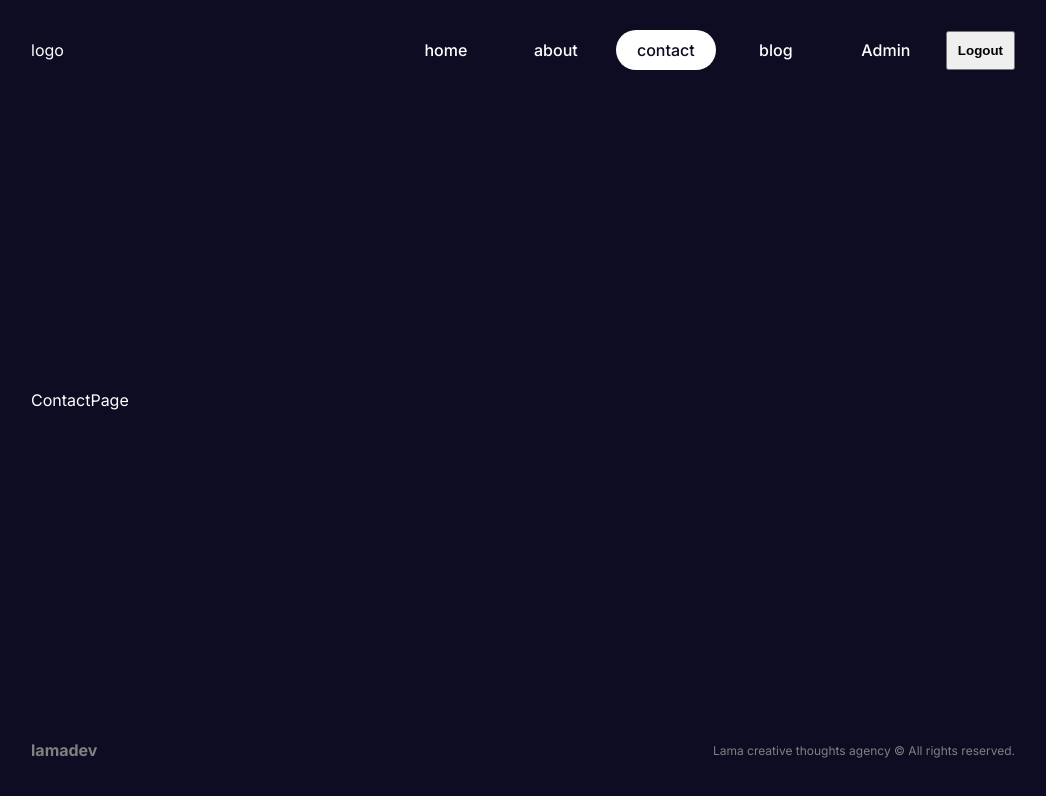
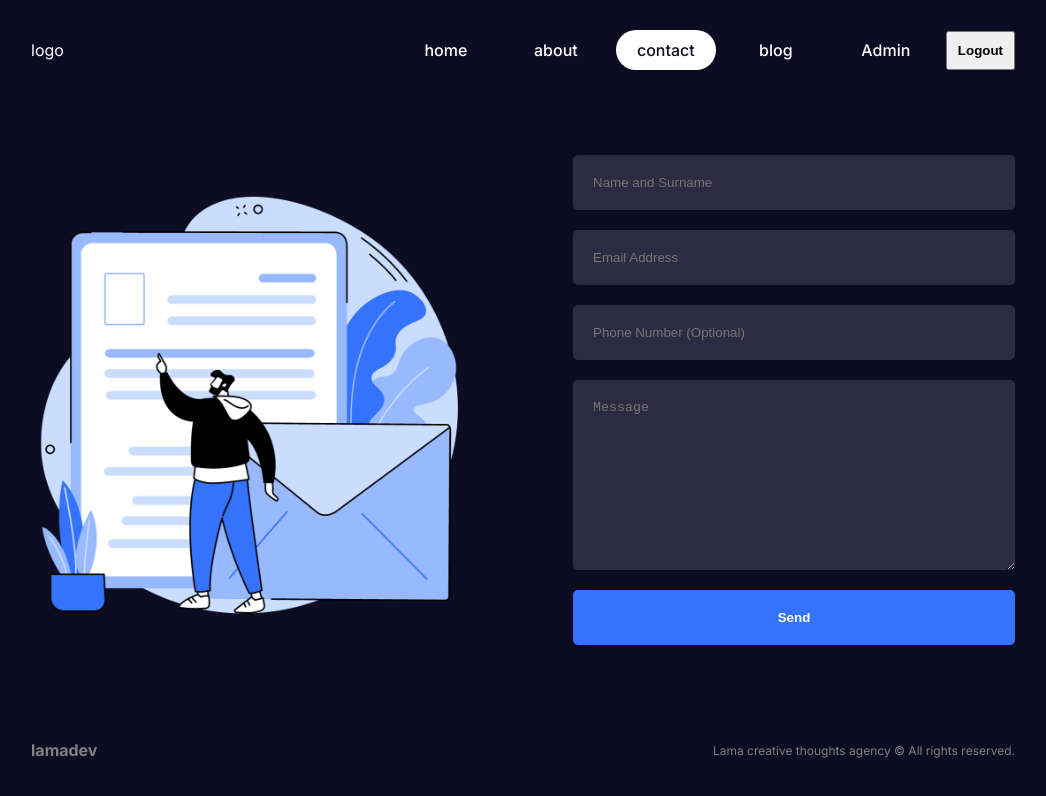
Before and after one commit to aashique-raza/nex-js-learning, a Next.js app: page /contact in a window 1280 px wide. Shown: the top 796 px of the page, without its empty margins (117-1163 px from the left). Built offline with nearby package versions, Linux system fonts and the light colour scheme.

Commit message:
contact page complete

```diff
--- /dev/null
+++ b/src/app/contact/contact.module.css
@@ -0,0 +1,51 @@
+.container {
+    display: flex;
+    align-items: center;
+    gap: 100px;
+  }
+
+  .imgContainer {
+    flex: 1;
+    height: 500px;
+    position: relative;
+  }
+
+  .img {
+    object-fit: contain;
+  }
+
+  .formContainer {
+    flex: 1;
+  }
+
+  .form {
+    display: flex;
+    flex-direction: column;
+    gap: 20px;
+  }
+
+  .form input,
+  .form textarea {
+    padding: 20px;
+    border-radius: 5px;
+    border: none;
+    outline: none;
+    background-color: var(--bgSoft);
+    color: var(--text);
+  }
+
+  .form button {
+    padding: 20px;
+    background-color: var(--btn);
+    color: var(--text);
+    font-weight: bold;
+    border: none;
+    border-radius: 5px;
+    cursor: pointer;
+  }
+
+  @media (max-width: 768px) {
+    .container {
+      flex-direction: column;
+    }
+  }
--- a/src/app/contact/page.jsx
+++ b/src/app/contact/page.jsx
@@ -1,8 +1,40 @@
 import React from 'react'
+import Image from "next/image";
+import styles from "./contact.module.css";
+// import dynamic from "next/dynamic";
+// import HydrationTest from "@/components/hydrationTest";
+
+// const HydrationTestNoSSR = dynamic(()=>import("@/components/hydrationTest"), {ssr: false})
+
+export const metadata = {
+  title: "Contact Page",
+  description: "Contact description",
+}
 
 function ContactPage() {
   return (
-    <div>ContactPage</div>
+    <div className={styles.container}>
+      <div className={styles.imgContainer}>
+        <Image src="/contact.png" alt="" fill className={styles.img} />
+      </div>
+      <div className={styles.formContainer}>
+        {/* <HydrationTestNoSSR/> */}
+        {/* <div suppressHydrationWarning>{a}</div> */}
+        <form action="" className={styles.form}>
+          <input type="text" placeholder="Name and Surname" />
+          <input type="text" placeholder="Email Address" />
+          <input type="text" placeholder="Phone Number (Optional)" />
+          <textarea
+            name=""
+            id=""
+            cols="30"
+            rows="10"
+            placeholder="Message"
+          ></textarea>
+          <button>Send</button>
+        </form>
+      </div>
+    </div>
   )
 }
 
```
